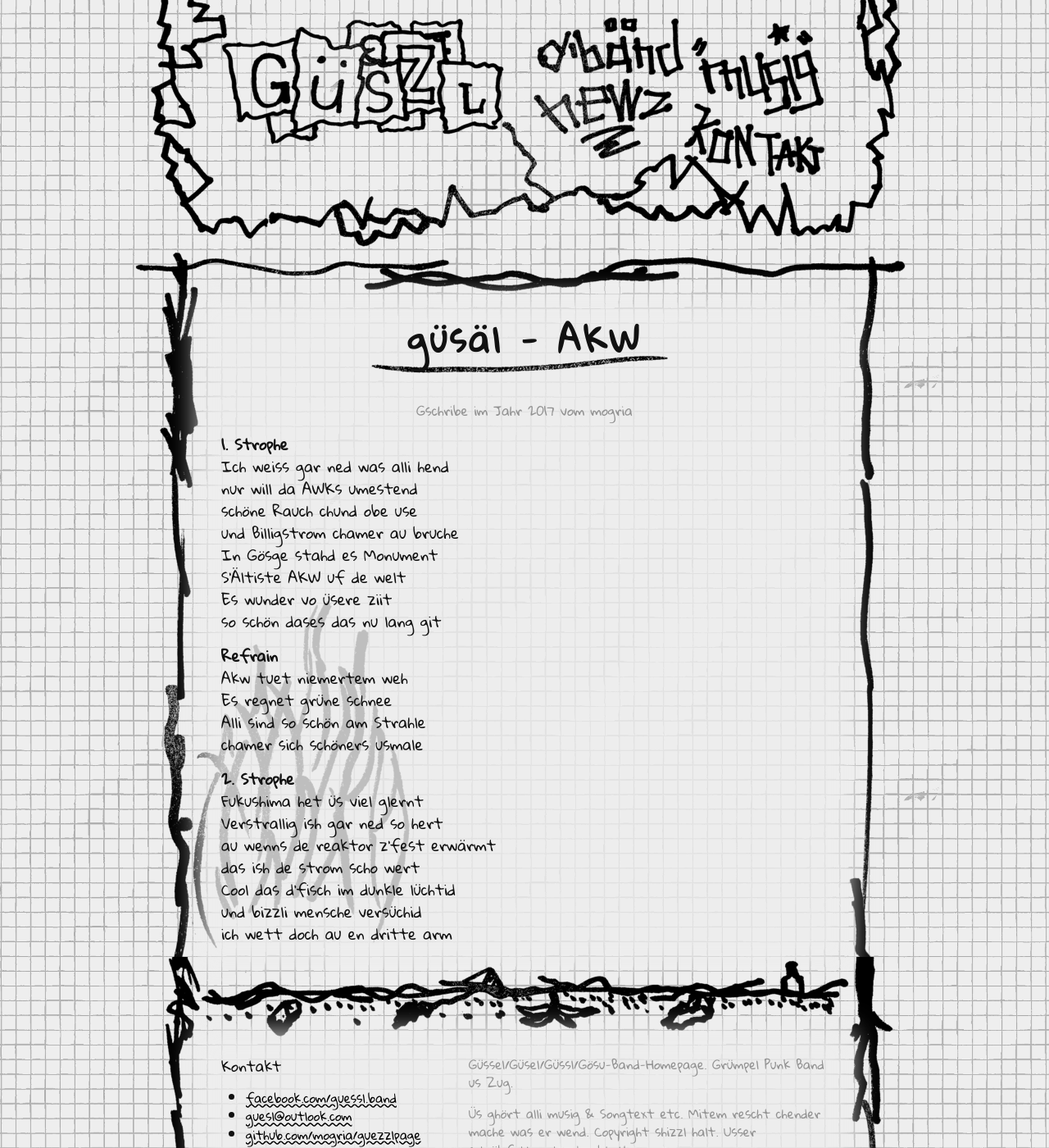
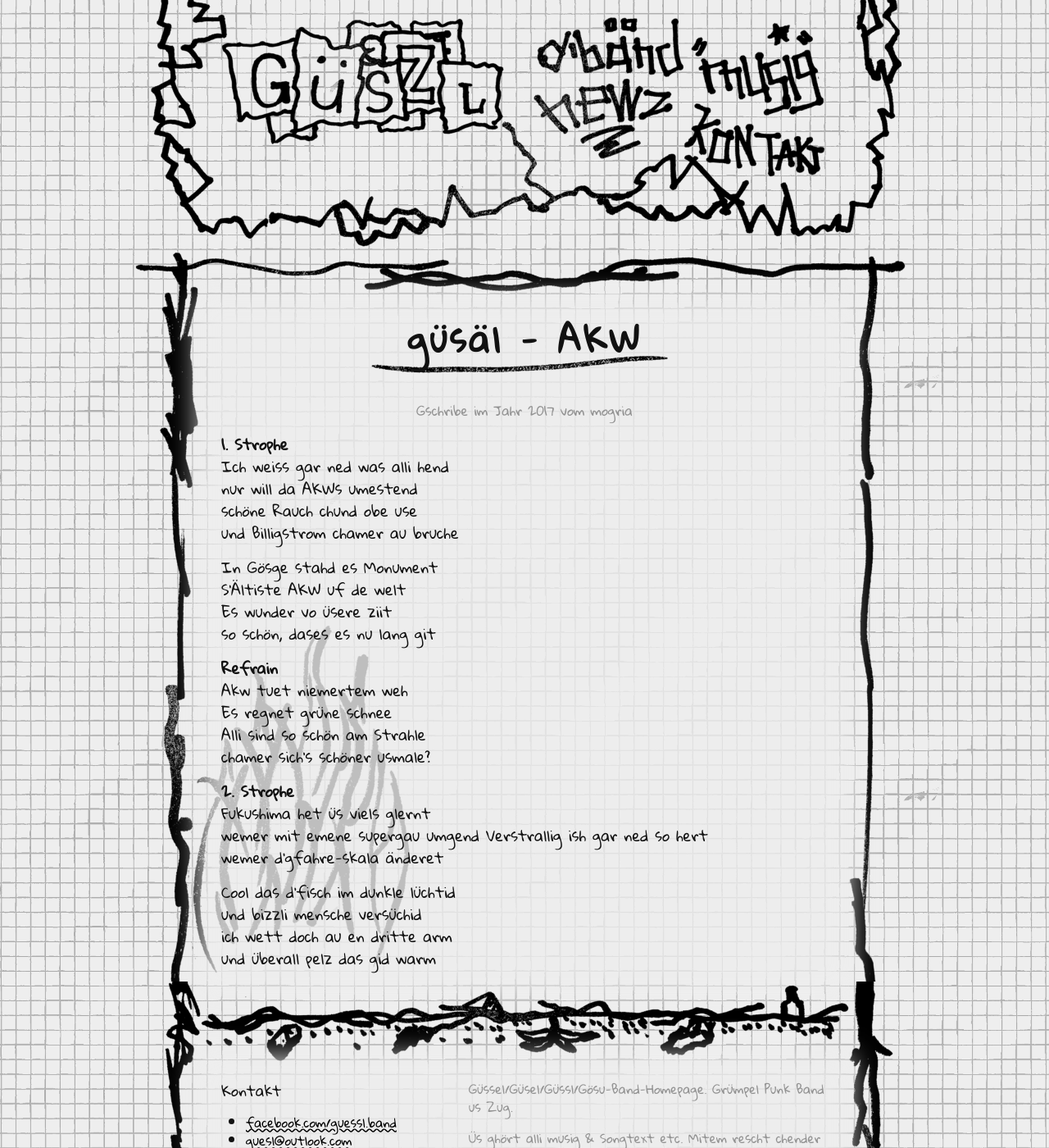
Before and after one commit to mogria/guezzlpage, a Jekyll site: the page built from _songs/gruempel-ep/09_akw.md, in a window 1280 px wide and 1400 px high. Shown: the whole window at 82% size. Built offline with Jekyll 4.4.1, drawn with Linux system fonts in a browser that asks for light colours.

Commit message:
songtext update

```diff
--- a/_songs/gruempel-ep/09_akw.md
+++ b/_songs/gruempel-ep/09_akw.md
@@ -10,25 +10,28 @@ length: false
 
 **1. Strophe**
 Ich weiss gar ned was alli hend
-nur will da AWKs umestend
+nur will da AKWs umestend
 schöne Rauch chund obe use
 und Billigstrom chamer au bruche
+
 In Gösge stahd es Monument
 S'Ältiste AKW uf de welt
 Es wunder vo üsere ziit
-so schön dases das nu lang git
+so schön, dases es nu lang git
 
 **Refrain**
 Akw tuet niemertem weh
 Es regnet grüne schnee
 Alli sind so schön am Strahle
-chamer sich schöners usmale
+chamer sich's schöner usmale?
 
 **2. Strophe**
-Fukushima het üs viel glernt
+Fukushima het üs viels glernt
+wemer mit emene supergau umgend
 Verstrallig ish gar ned so hert
-au wenns de reaktor z'fest erwärmt
-das ish de strom scho wert
+wemer d'gfahre-skala änderet
+
 Cool das d'fisch im dunkle lüchtid
 und bizzli mensche versüchid
 ich wett doch au en dritte arm
+und überall pelz das gid warm
```
Also changed, not shown: _songs/gruempel-ep/04_verbote.md (+5 -4 lines), _songs/gruempel-ep/08_zwaendzgi.md (+4 -4 lines), _songs/gruempel-ep/10_tierlimoerder.md (added, +27 -0 lines), _songs/gruempel-ep/11_freigeist.md (added, +32 -0 lines).
